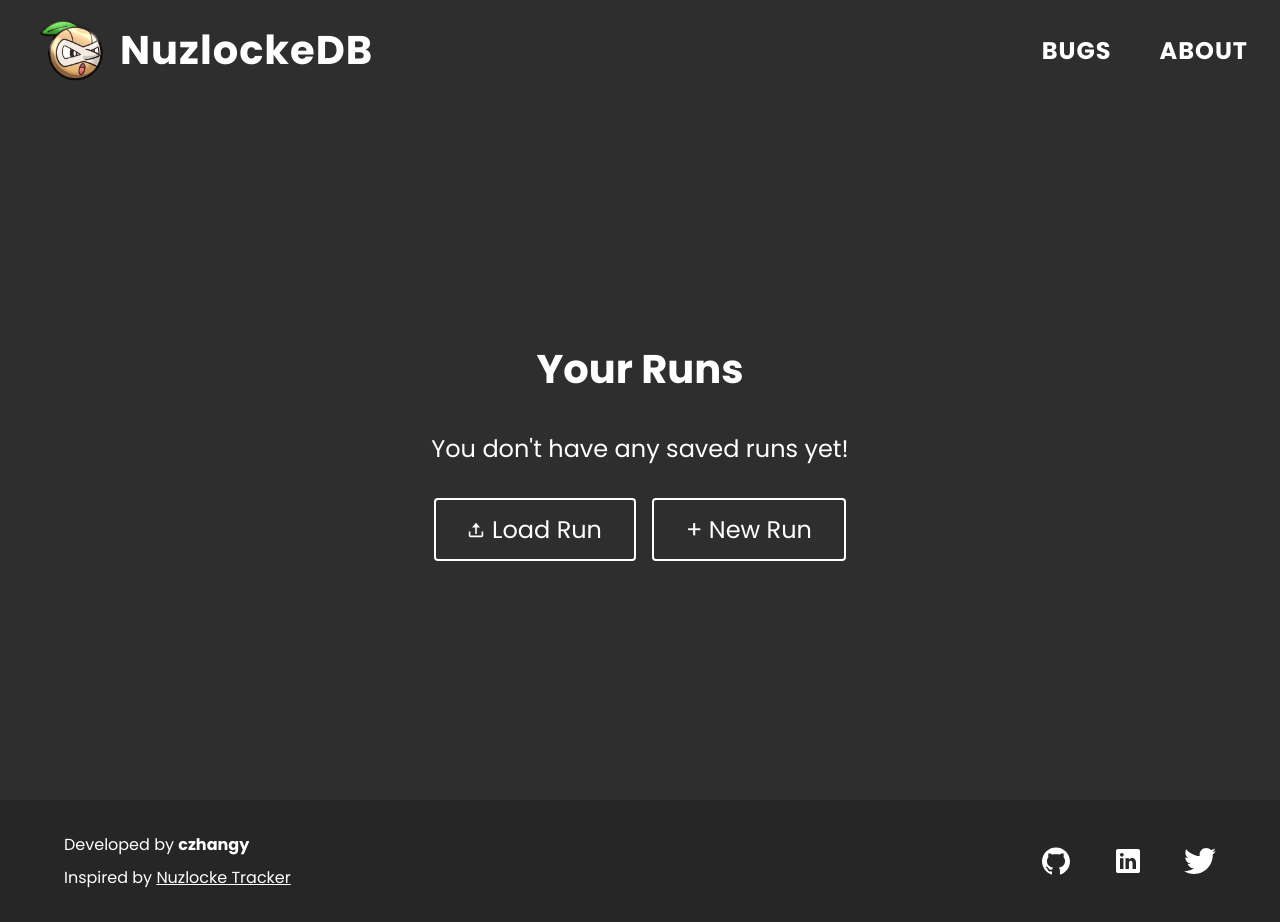
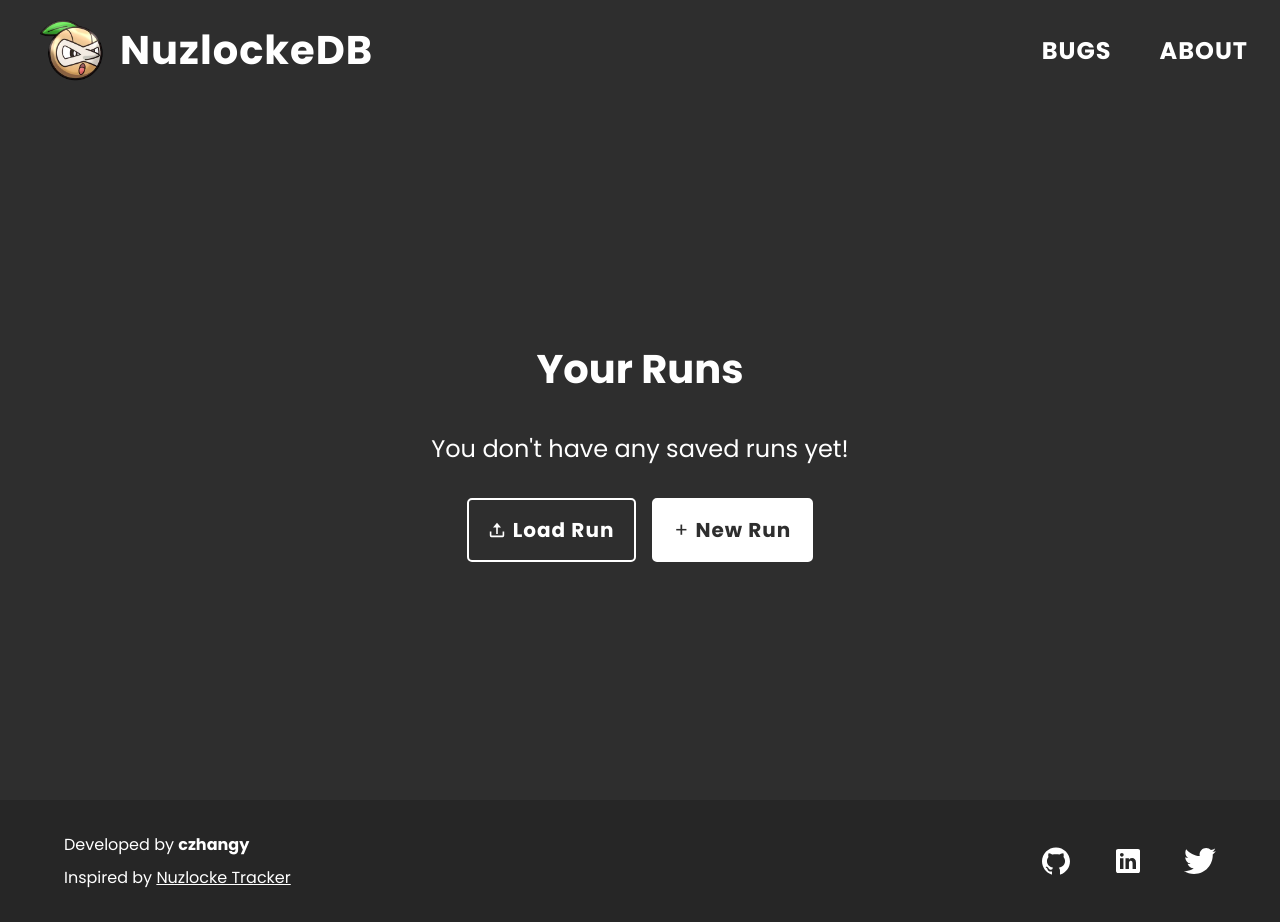
Before and after one commit to czhangy/nuzdocs, a Next.js app: page / in a window 1280 px wide. Built offline with nearby package versions, Linux system fonts and the light colour scheme; a web font is replaced by a local one.

Commit message:
Restyle buttons to match theme better

```diff
--- a/src/components/Home/DeleteModal/DeleteModal.module.scss
+++ b/src/components/Home/DeleteModal/DeleteModal.module.scss
@@ -56,14 +56,16 @@
 
 @media (hover: hover) {
     .delete-modal > .delete > .buttons {
+        .button:hover {
+            border-color: constants.$hover-color;
+        }
+
         .cancel:hover {
-            border-color: constants.$hover-color;
             color: constants.$hover-color;
         }
 
         .confirm:hover {
             background-color: constants.$hover-color;
-            border-color: constants.$hover-color;
             color: constants.$text-color;
         }
     }
--- a/src/components/Home/HomePage/HomePage.tsx
+++ b/src/components/Home/HomePage/HomePage.tsx
@@ -1,11 +1,11 @@
 import Modal from "@/components/Global/Modal/Modal";
 import CreateModal from "@/components/Home/CreateModal/CreateModal";
+import DeleteModal from "@/components/Home/DeleteModal/DeleteModal";
 import RunList from "@/components/Home/RunList/RunList";
+import Run from "@/models/Run";
+import { deleteRun, getRun, getRunIDs, loadRun } from "@/utils/run";
 import { useEffect, useState } from "react";
 import styles from "./HomePage.module.scss";
-import DeleteModal from "@/components/Home/DeleteModal/DeleteModal";
-import Run from "@/models/Run";
-import { deleteRun, getRun, getRunIDs, loadRun } from "@/utils/run";
 
 const HomePage: React.FC = () => {
     // Internal state
--- a/src/components/Home/RunList/RunList.module.scss
+++ b/src/components/Home/RunList/RunList.module.scss
@@ -3,12 +3,13 @@
 .run-list {
     --alt-font-size: 1.5rem;
     --button-border-size: 2px;
-    --button-border-rad: 4px;
-    --button-font-size: 1.2rem;
-    --button-icon-size: 16px;
+    --button-border-rad: 5px;
+    --button-font-size: 1rem;
+    --button-icon-size: 12px;
     --button-inner-spacing: 0.5rem;
-    --button-x-padding: 1.5rem;
-    --button-y-padding: 0.5rem;
+    --button-letter-spacing: 1px;
+    --buttons-inner-spacing: 1rem;
+    --button-padding: 1rem;
     --buttons-spacing: 1rem;
     --header-size: 2rem;
     --inner-spacing: 2rem;
@@ -39,17 +40,22 @@
 
     .buttons {
         display: flex;
-        gap: var(--buttons-spacing);
+        gap: var(--buttons-inner-spacing);
 
         .button {
-            align-items: center;
             border: var(--button-border-size) solid constants.$text-color;
             border-radius: var(--button-border-rad);
+            font-size: var(--button-font-size);
+            gap: var(--button-inner-spacing);
+            letter-spacing: var(--button-letter-spacing);
+            line-height: var(--button-font-size);
+            padding: var(--button-padding);
+        }
+
+        .load {
+            align-items: center;
             cursor: pointer;
             display: flex;
-            font-size: var(--button-font-size);
-            gap: var(--button-inner-spacing);
-            padding: var(--button-y-padding) var(--button-x-padding);
 
             .icon {
                 filter: constants.$svg-color;
@@ -61,6 +67,11 @@
             }
         }
 
+        .new {
+            background: constants.$text-color;
+            color: constants.$bg-color;
+        }
+
         .file-upload {
             display: none;
         }
@@ -69,20 +80,30 @@
 
 @media screen and (min-width: constants.$tablet) {
     .run-list {
-        --button-font-size: 1.5rem;
-        --button-x-padding: 2rem;
-        --button-y-padding: 0.75rem;
+        --button-font-size: 1.25rem;
+        --button-icon-size: 16px;
+        --button-padding: 1.25rem;
         --header-size: 2.5rem;
     }
 }
 
 @media (hover: hover) {
-    .run-list > .buttons > .button:hover {
-        background: constants.$text-color;
-        color: constants.$bg-color;
+    .run-list > .buttons {
+        .button:hover {
+            border-color: constants.$hover-color;
+        }
 
-        .icon {
-            filter: constants.$svg-bg-color;
+        .load:hover {
+            color: constants.$hover-color;
+
+            .icon {
+                filter: constants.$svg-hover-color;
+            }
+        }
+
+        .new:hover {
+            background-color: constants.$hover-color;
+            color: constants.$text-color;
         }
     }
 }
--- a/src/components/Home/RunList/RunList.tsx
+++ b/src/components/Home/RunList/RunList.tsx
@@ -35,11 +35,11 @@ const RunList: React.FC<Props> = (props) => {
                 <p className={styles["alt-text"]}>You don&apos;t have any saved runs yet!</p>
             )}
             <div className={styles.buttons}>
-                <label className={styles.button} htmlFor="file-upload">
+                <label className={`${styles.button} ${styles.load}`} htmlFor="file-upload">
                     <div className={styles.icon}>
                         <Image src="/assets/icons/upload.svg" alt="Upload" layout="fill" objectFit="contain" />
                     </div>
-                    Load Run
+                    <strong>Load Run</strong>
                 </label>
                 <input
                     id="file-upload"
@@ -48,8 +48,8 @@ const RunList: React.FC<Props> = (props) => {
                     accept="application/JSON"
                     onInput={(inputEvt: React.ChangeEvent<HTMLInputElement>) => handleFileRead(inputEvt)}
                 />
-                <button className={styles.button} onClick={props.onCreate}>
-                    + New Run
+                <button className={`${styles.button} ${styles.new}`} onClick={props.onCreate}>
+                    + <strong>New Run</strong>
                 </button>
             </div>
         </div>
```
